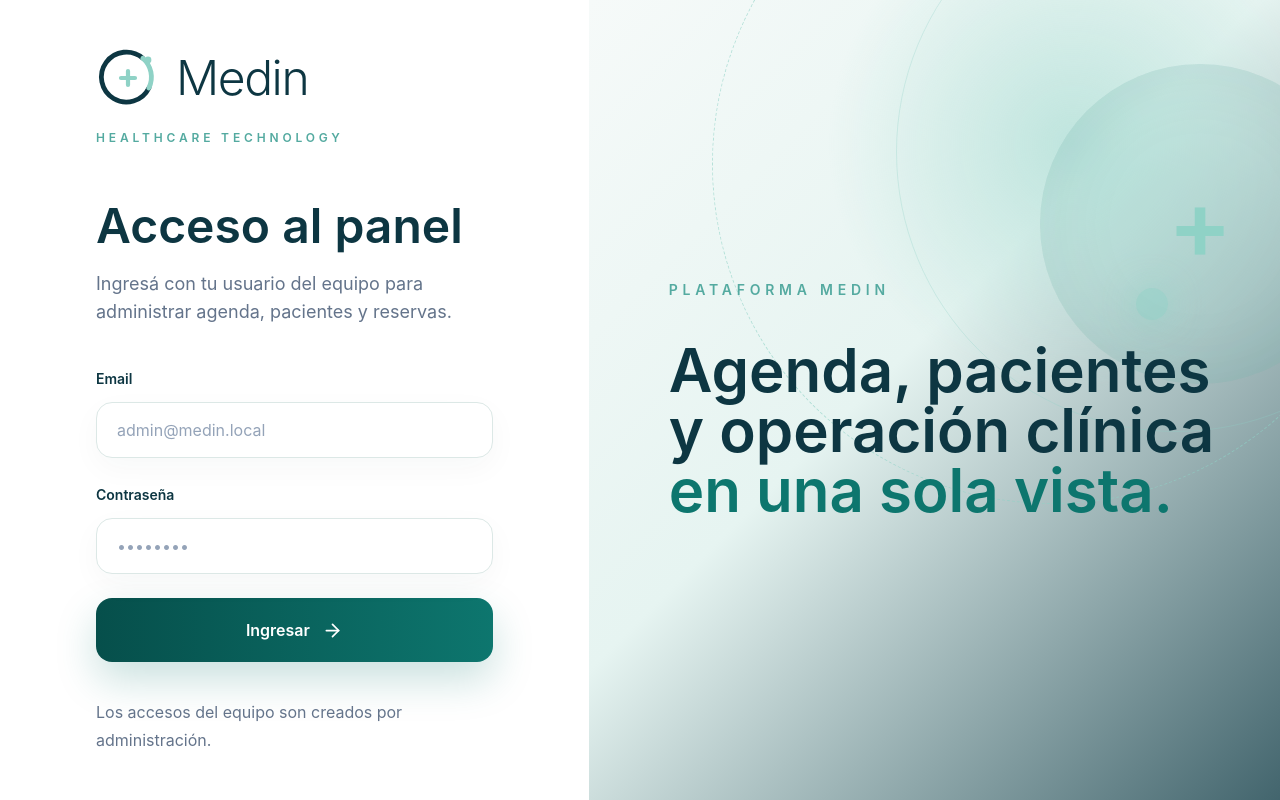
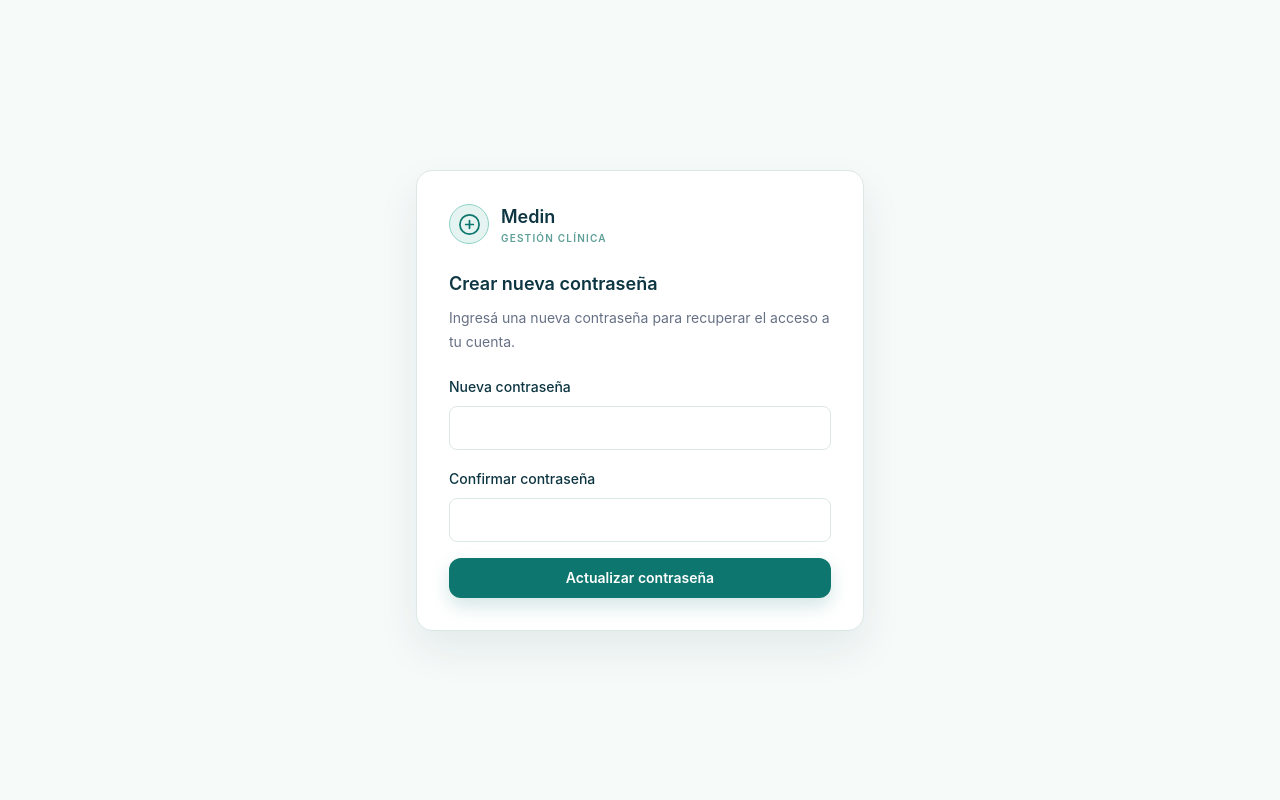
Before and after one commit to eliasgonzalez9927-commits/Medinsas, a React (Vite) app: page /restablecer-contrasena in a window 1280 px wide. Before the commit this address led to /login. Built offline with nearby package versions, Linux system fonts and the light colour scheme; no server answers.

Commit message:
feat(auth): add password recovery flow

```diff
--- a/src/App.tsx
+++ b/src/App.tsx
@@ -4,8 +4,10 @@ import { useAuth } from "./contexts/AuthContext";
 import { ProtectedRoute } from "./components/ProtectedRoute";
 import { ADMIN_ROLES, PROFESSIONAL_ROLES, getPostLoginPath } from "./lib/auth-roles";
 import { AcceptInvitation } from "./pages/auth/AcceptInvitation";
+import { ForgotPassword } from "./pages/auth/ForgotPassword";
 import { Login } from "./pages/auth/Login";
 import { Register } from "./pages/auth/Register";
+import { ResetPassword } from "./pages/auth/ResetPassword";
 import { AdminDashboard } from "./pages/admin/AdminDashboard";
 import { AgendaPage } from "./pages/admin/modules/AgendaPage";
 import { AppointmentRequestsPage } from "./pages/admin/modules/AppointmentRequestsPage";
@@ -47,6 +49,8 @@ export function App() {
       <Route path="/login" element={<Login />} />
       <Route path="/register" element={<Register />} />
       <Route path="/aceptar-invitacion" element={<AcceptInvitation />} />
+      <Route path="/recuperar-contrasena" element={<ForgotPassword />} />
+      <Route path="/restablecer-contrasena" element={<ResetPassword />} />
       <Route path="/clinica-demo" element={<ClinicLanding />} />
       <Route path="/reservar/:clinicSlug" element={<PublicBookingPage />} />
       <Route path="/reservar/:clinicSlug/:filter" element={<PublicBookingPage />} />
--- a/src/pages/auth/AcceptInvitation.tsx
+++ b/src/pages/auth/AcceptInvitation.tsx
@@ -135,9 +135,20 @@ export function AcceptInvitation() {
             {invitation.emailHasAccount ? (
               <>
                 {!hasSession && (
-                  <p className="mt-2 text-sm leading-6 text-clinic-muted">
-                    Esta invitación se asociará a tu cuenta existente. Iniciá sesión para continuar.
-                  </p>
+                  <>
+                    <p className="mt-2 text-sm leading-6 text-clinic-muted">
+                      Esta invitación se asociará a tu cuenta existente. Iniciá sesión para continuar.
+                    </p>
+                    <p className="mt-2 text-sm leading-6 text-clinic-muted">
+                      ¿No recordás tu contraseña?{" "}
+                      <Link
+                        to={`/recuperar-contrasena?email=${encodeURIComponent(invitation.email)}`}
+                        className="font-semibold text-clinic-brand"
+                      >
+                        Restablecer contraseña
+                      </Link>
+                    </p>
+                  </>
                 )}
                 {emailMismatch && (
                   <p className="mt-2 text-sm leading-6 text-clinic-muted">
--- /dev/null
+++ b/src/pages/auth/ForgotPassword.tsx
@@ -0,0 +1,90 @@
+import { FormEvent, useState } from "react";
+import { Link, useSearchParams } from "react-router-dom";
+import { CirclePlus, MailCheck } from "lucide-react";
+import { Button } from "../../components/ui/Button";
+import { supabase } from "../../lib/supabase";
+
+export function ForgotPassword() {
+  const [searchParams] = useSearchParams();
+  const [email, setEmail] = useState(searchParams.get("email") ?? "");
+  const [submitting, setSubmitting] = useState(false);
+  const [sent, setSent] = useState(false);
+  const [error, setError] = useState("");
+
+  async function handleSubmit(event: FormEvent<HTMLFormElement>) {
+    event.preventDefault();
+    setError("");
+    setSubmitting(true);
+    try {
+      await supabase.auth.resetPasswordForEmail(email, {
+        redirectTo: `${window.location.origin}/restablecer-contrasena`
+      });
+    } catch {
+      // No revelamos si el email existe o no: el mensaje de exito es siempre
+      // el mismo, tanto si Supabase encontro la cuenta como si no.
+    } finally {
+      setSent(true);
+      setSubmitting(false);
+    }
+  }
+
+  return (
+    <main className="grid min-h-screen place-items-center bg-clinic-surface px-4">
+      <div className="w-full max-w-md rounded-2xl border border-clinic-line bg-white p-8 shadow-[0_18px_42px_rgba(13,54,66,0.08)]">
+        <Link to="/" className="mb-6 flex items-center gap-3">
+          <span className="grid h-10 w-10 place-items-center rounded-full border border-[#8fd2c6] bg-[#e6f4f1] text-clinic-brand">
+            <CirclePlus size={23} strokeWidth={1.8} />
+          </span>
+          <div>
+            <p className="text-lg font-semibold text-clinic-ink">Medin</p>
+            <p className="text-[10px] font-semibold uppercase tracking-[0.12em] text-[#5e9f98]">Gestión clínica</p>
+          </div>
+        </Link>
+
+        {sent ? (
+          <div className="flex flex-col items-center gap-3 py-4 text-center">
+            <span className="grid h-12 w-12 place-items-center rounded-full bg-emerald-50 text-emerald-700">
+              <MailCheck size={24} />
+            </span>
+            <h1 className="text-lg font-semibold text-clinic-ink">Revisá tu email</h1>
+            <p className="text-sm text-clinic-muted">
+              Si el email existe en Medin, te enviaremos un link para restablecer tu contraseña.
+            </p>
+            <Link to="/login" className="mt-3 text-sm font-semibold text-clinic-brand">
+              Volver al login
+            </Link>
+          </div>
+        ) : (
+          <>
+            <h1 className="text-lg font-semibold text-clinic-ink">Recuperar acceso</h1>
+            <p className="mt-2 text-sm leading-6 text-clinic-muted">
+              Ingresá tu email y te enviaremos un link seguro para crear una nueva contraseña.
+            </p>
+
+            {error && <p className="mt-4 rounded-lg border border-red-200 bg-red-50 px-4 py-3 text-sm text-red-700">{error}</p>}
+
+            <form onSubmit={handleSubmit} className="mt-5 space-y-4">
+              <label className="block">
+                <span className="text-sm font-medium text-clinic-ink">Email</span>
+                <input
+                  type="email"
+                  required
+                  value={email}
+                  onChange={(event) => setEmail(event.target.value)}
+                  className="mt-2 h-11 w-full rounded-lg border border-clinic-line px-3 text-sm outline-none focus:border-clinic-brand focus:ring-4 focus:ring-teal-100"
+                />
+              </label>
+              <Button type="submit" variant="primary" disabled={submitting} className="w-full">
+                {submitting ? "Enviando..." : "Enviar link de recuperación"}
+              </Button>
+            </form>
+
+            <Link to="/login" className="mt-5 inline-block text-sm font-semibold text-clinic-brand">
+              Volver al login
+            </Link>
+          </>
+        )}
+      </div>
+    </main>
+  );
+}
--- a/src/pages/auth/Login.tsx
+++ b/src/pages/auth/Login.tsx
@@ -1,12 +1,14 @@
 import { FormEvent, useState } from "react";
-import { useNavigate } from "react-router-dom";
+import { Link, useLocation, useNavigate } from "react-router-dom";
 import { ArrowRight } from "lucide-react";
 import { useAuth } from "../../contexts/AuthContext";
 import { getPostLoginPath } from "../../lib/auth-roles";
 
 export function Login() {
   const navigate = useNavigate();
+  const location = useLocation();
   const { signIn } = useAuth();
+  const notice = (location.state as { notice?: string } | null)?.notice ?? "";
   const [email, setEmail] = useState("");
   const [password, setPassword] = useState("");
   const [error, setError] = useState("");
@@ -53,6 +55,12 @@ export function Login() {
               </p>
             </div>
 
+            {notice && (
+              <div className="mt-8 max-w-[470px] rounded-2xl border border-emerald-200 bg-emerald-50 px-5 py-4 text-sm text-emerald-700">
+                {notice}
+              </div>
+            )}
+
             <form onSubmit={handleSubmit} className="mt-10 max-w-[470px] space-y-6">
               <label className="block">
                 <span className="text-sm font-semibold text-[#0D3642]">Email</span>
@@ -76,6 +84,10 @@ export function Login() {
                   placeholder="••••••••"
                 />
               </label>
+
+              <Link to="/recuperar-contrasena" className="block text-sm font-semibold text-[#0D766E]">
+                ¿Olvidaste tu contraseña?
+              </Link>
 
               {error && (
                 <div className="rounded-2xl border border-red-200 bg-red-50 px-5 py-4 text-sm text-clinic-danger">
--- /dev/null
+++ b/src/pages/auth/ResetPassword.tsx
@@ -0,0 +1,88 @@
+import { FormEvent, useState } from "react";
+import { Link, useNavigate } from "react-router-dom";
+import { CirclePlus } from "lucide-react";
+import { Button } from "../../components/ui/Button";
+import { supabase } from "../../lib/supabase";
+
+export function ResetPassword() {
+  const navigate = useNavigate();
+  const [password, setPassword] = useState("");
+  const [confirmPassword, setConfirmPassword] = useState("");
+  const [submitting, setSubmitting] = useState(false);
+  const [error, setError] = useState("");
+
+  async function handleSubmit(event: FormEvent<HTMLFormElement>) {
+    event.preventDefault();
+    setError("");
+    if (password.length < 8) {
+      setError("La contraseña debe tener al menos 8 caracteres.");
+      return;
+    }
+    if (password !== confirmPassword) {
+      setError("Las contraseñas no coinciden.");
+      return;
+    }
+    setSubmitting(true);
+    try {
+      const { error: updateError } = await supabase.auth.updateUser({ password });
+      if (updateError) throw updateError;
+      await supabase.auth.signOut();
+      navigate("/login", { replace: true, state: { notice: "Contraseña actualizada. Ya podés iniciar sesión." } });
+    } catch (err) {
+      setError(err instanceof Error ? err.message : "No pudimos actualizar la contraseña.");
+    } finally {
+      setSubmitting(false);
+    }
+  }
+
+  return (
+    <main className="grid min-h-screen place-items-center bg-clinic-surface px-4">
+      <div className="w-full max-w-md rounded-2xl border border-clinic-line bg-white p-8 shadow-[0_18px_42px_rgba(13,54,66,0.08)]">
+        <Link to="/" className="mb-6 flex items-center gap-3">
+          <span className="grid h-10 w-10 place-items-center rounded-full border border-[#8fd2c6] bg-[#e6f4f1] text-clinic-brand">
+            <CirclePlus size={23} strokeWidth={1.8} />
+          </span>
+          <div>
+            <p className="text-lg font-semibold text-clinic-ink">Medin</p>
+            <p className="text-[10px] font-semibold uppercase tracking-[0.12em] text-[#5e9f98]">Gestión clínica</p>
+          </div>
+        </Link>
+
+        <h1 className="text-lg font-semibold text-clinic-ink">Crear nueva contraseña</h1>
+        <p className="mt-2 text-sm leading-6 text-clinic-muted">
+          Ingresá una nueva contraseña para recuperar el acceso a tu cuenta.
+        </p>
+
+        {error && <p className="mt-4 rounded-lg border border-red-200 bg-red-50 px-4 py-3 text-sm text-red-700">{error}</p>}
+
+        <form onSubmit={handleSubmit} className="mt-5 space-y-4">
+          <label className="block">
+            <span className="text-sm font-medium text-clinic-ink">Nueva contraseña</span>
+            <input
+              type="password"
+              required
+              minLength={8}
+              value={password}
+              onChange={(event) => setPassword(event.target.value)}
+              className="mt-2 h-11 w-full rounded-lg border border-clinic-line px-3 text-sm outline-none focus:border-clinic-brand focus:ring-4 focus:ring-teal-100"
+            />
+          </label>
+          <label className="block">
+            <span className="text-sm font-medium text-clinic-ink">Confirmar contraseña</span>
+            <input
+              type="password"
+              required
+              minLength={8}
+              value={confirmPassword}
+              onChange={(event) => setConfirmPassword(event.target.value)}
+              className="mt-2 h-11 w-full rounded-lg border border-clinic-line px-3 text-sm outline-none focus:border-clinic-brand focus:ring-4 focus:ring-teal-100"
+            />
+          </label>
+          <Button type="submit" variant="primary" disabled={submitting} className="w-full">
+            {submitting ? "Actualizando..." : "Actualizar contraseña"}
+          </Button>
+        </form>
+      </div>
+    </main>
+  );
+}
```
